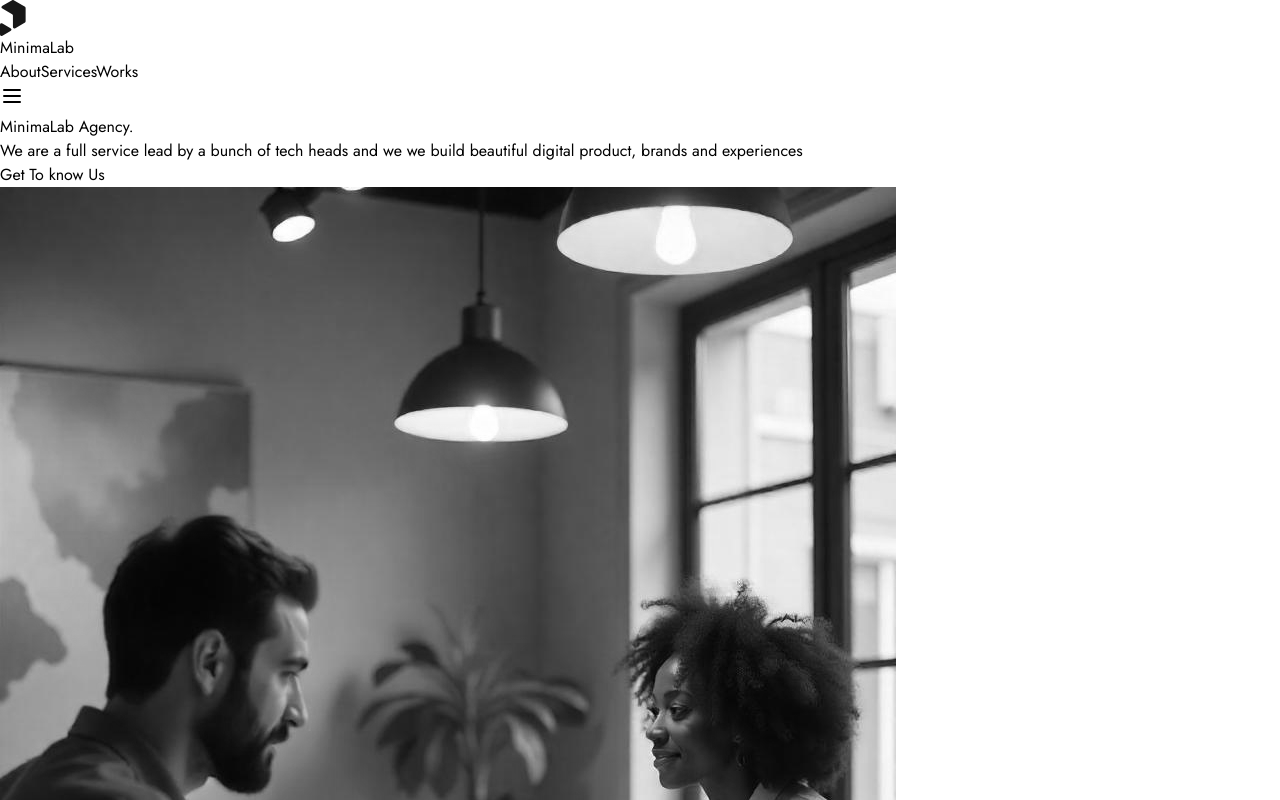
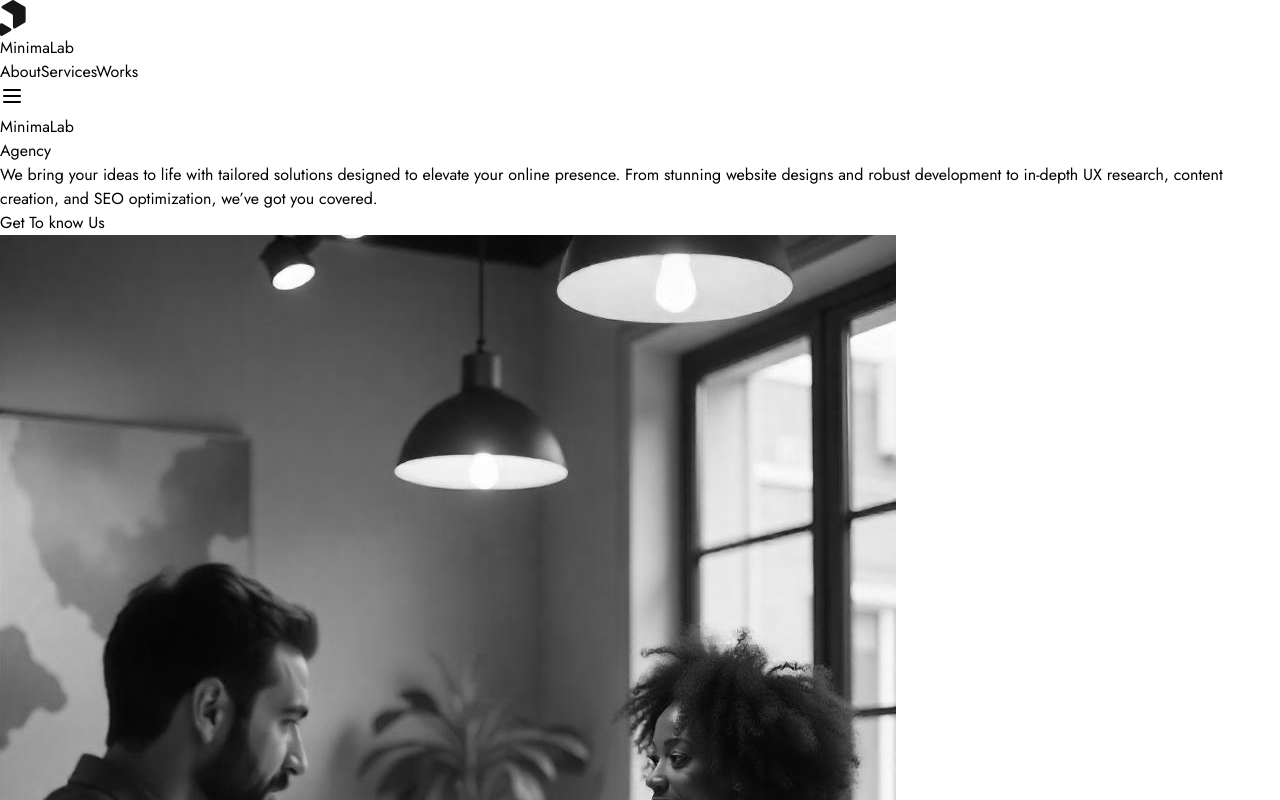
Before and after one commit to SenaGodsway/minimalab, a React (Vite) app: page / in a window 1280 px wide. Shown: the top 800 px of the page. Built offline with nearby package versions, Linux system fonts and the light colour scheme.

Commit message:
fixed landingpage erors

```diff
--- a/index.html
+++ b/index.html
@@ -3,7 +3,7 @@
   <head>
     <meta charset="UTF-8" />
     <meta name="viewport" content="width=device-width, initial-scale=1.0" />
-    <title>MinimaLab</title>
+    <title>MinimaLab Agency</title>
   </head>
   <body>
     <div id="root"></div>
--- a/src/components/header.tsx
+++ b/src/components/header.tsx
@@ -29,7 +29,7 @@ export default function Header() {
         <div className="flex justify-between items-center">
           <Link to='/' className="flex items-top gap-2">
             <img src={logo} alt="Logo"  className='rotate-[30deg]'/>
-            <span className="font-semibold text-2xl text-neutral-800">MinimaLab</span>
+            <span className="font-semibold text-2xl text-neutral-900">MinimaLab</span>
           </Link>
           <nav className="md:flex space-x-6 hidden ml-12">
             {navItems.map((item) => (
--- a/src/pages/introucing/introducing.tsx
+++ b/src/pages/introucing/introducing.tsx
@@ -49,11 +49,9 @@ export default function Introducing() {
       <div className="space-y-12 mx-auto max-w-4xl">
         <div className='mt-12 p-1'></div>
         <header className="space-y-8 text-center">
-          {/* <h1 className="font-bold text-5xl">Introducing Pika 1.5</h1> */}
-          <h1 className="font-bold text-5xl">Flow Liquid</h1>
+          <h1 className="font-bold text-5xl">Selected Works</h1>
           <p className="mx-auto max-w-2xl text-xl">
-            Stunning footage. Longer clips. Jaw-dropping moves.
-            We've got a new model. And you've got the power to do all kinds of wild new things.
+          Take a look at a selection of our projects, where creativity meets innovation. Each piece showcases our commitment to delivering exceptional results and pushing the limits of what's possible.
           </p>
         </header>
       <div className='mt-12 p-1'></div>
@@ -65,10 +63,9 @@ export default function Introducing() {
                 transition={{ type: "spring", stiffness: 300 }}
               >
                 <ImageComponent
-                src={feature.imageSrc}
-                alt={feature.title}
-                isGray={true}
-                />
+                  src={feature.imageSrc}
+                  alt={feature.title}
+                  isGray={true} className={''}                />
               </motion.div>
             </div>
             <div className="flex-1 space-y-4">
--- a/src/pages/landing_page/hero_section.tsx
+++ b/src/pages/landing_page/hero_section.tsx
@@ -53,9 +53,10 @@ const HeroSection = () => {
      <div className="flex md:flex-row flex-col gap-[24px] pt-6 pl-0 md:pl-6">
     <div className="px-6 md:px-12 pt-16 sm:w-full md:w-[45%] text-black">
         <h1 className="mb-12 font-semibold text-[30px] text-black md:text-7xl leading-10">
-            MinimaLab Agency.</h1>
-        <p className="my-6 text-[16px] text-neutral-500">We are a full service lead by a bunch of tech heads and we we build beautiful digital product, brands and experiences </p>
-
+            MinimaLab <br/>
+            Agency
+            </h1>
+        <p className="my-6 text-[16px] text-neutral-500">We bring your ideas to life with tailored solutions designed to elevate your online presence. From stunning website designs and robust development to in-depth UX research, content creation, and SEO optimization, we’ve got you covered.</p>
         <span className='mt-16 w-full'>
             <LinkButton to='/about'>Get To know Us</LinkButton>
         </span>
--- a/src/pages/landing_page/testimonials.tsx
+++ b/src/pages/landing_page/testimonials.tsx
@@ -26,10 +26,10 @@ const Testimonials = () => {
         </div>
 
         <div className="sm:flex sm:gap-x-6 lg:gap-x-8 space-y-3 sm:space-y-0 mt-10 sm:mt-16">
-            {messages.map((message, index)=>(
+            {messages.map((message)=>(
             <div
             key={message.id}
-            className="border-2 bg-white px-6 py-6 rounded-lg text-left overflow-hidden">
+            className="bg-white px-6 py-6 border-2 rounded-lg overflow-hidden text-left">
             <Circle/>
 
               <p className="text-[16px] text-neutral-600">
--- a/src/pages/services_page/services.tsx
+++ b/src/pages/services_page/services.tsx
@@ -1,31 +1,14 @@
 import Footer from "../../components/footer"
 import Header from "../../components/header"
-
-import { Layout, Code, Search, PenTool, BarChart, HelpCircle } from 'lucide-react'
 import GetQuotes from "../../components/reuseable/get_quotes"
 import AllServices from "./all_services"
 
-// import ImageComponent from "../../components/ImageCompnent"
-
-// const image = "https://plus.unsplash.com/premium_photo-1663933533712-eef7095f782b?q=80&w=1530&auto=format&fit=crop&ixlib=rb-4.0.3&ixid=M3wxMjA3fDB8MHxwaG90by1wYWdlfHx8fGVufDB8fHx8fA%3D%3D"
-
 const Services = () => {
-  const services = [
-    { id: 'website-design', title: 'Website design', description: 'I need a website design.', icon: Layout },
-    { id: 'website-development', title: 'Website development', description: 'I need a website built.', icon: Code },
-    { id: 'ux-research', title: 'UX Research', description: 'I want to understand users.', icon: Search },
-    { id: 'content-creation', title: 'Content creation', description: 'I want to grow my blog.', icon: PenTool },
-    { id: 'seo-optimization', title: 'SEO Optimization', description: 'Help me grow organically.', icon: BarChart },
-    { id: 'something-else', title: 'Something else', description: "We're here to help!", icon: HelpCircle }
-  ]
   return (
     <>
         <Header/>
         <div className="my-12">
         <header className="space-y-4 text-center">
-          {/* <div className="inline-block border-gray-900 px-3 py-1 border text-sm">
-            LIFE-CHANGING UPDATE
-          </div> */}
           <h1 className="font-bold text-5xl">Our Services</h1>
           <p className="mx-auto max-w-2xl text-xl">
             Stunning footage. Longer clips. Jaw-dropping moves.
@@ -34,22 +17,6 @@ const Services = () => {
         </header>
         </div>
         <AllServices/>
-        {/* <div className="mx-auto mb-12 w-9/12 md:w-6/12">
-            <div className="gap-4 grid grid-cols-1 md:grid-cols-2 lg:grid-cols-2">
-              {services.map(service => (
-                <div
-                  key={service.id}
-                  // onClick={() => handleServiceSelect(service.id)}
-                  className={`px-4 py-8 border-2 rounded-lg text-left transition-all`}
-                >
-                  <service.icon className="mb-2 w-6 h-6" />
-                  <div className="font-medium">{service.title}</div>
-                  <div className="text-gray-600 text-sm">{service.description}</div>
-                </div>
-              ))}
-            </div>
-          </div> */}
-
         <Footer/>
 
     <GetQuotes/>
```
